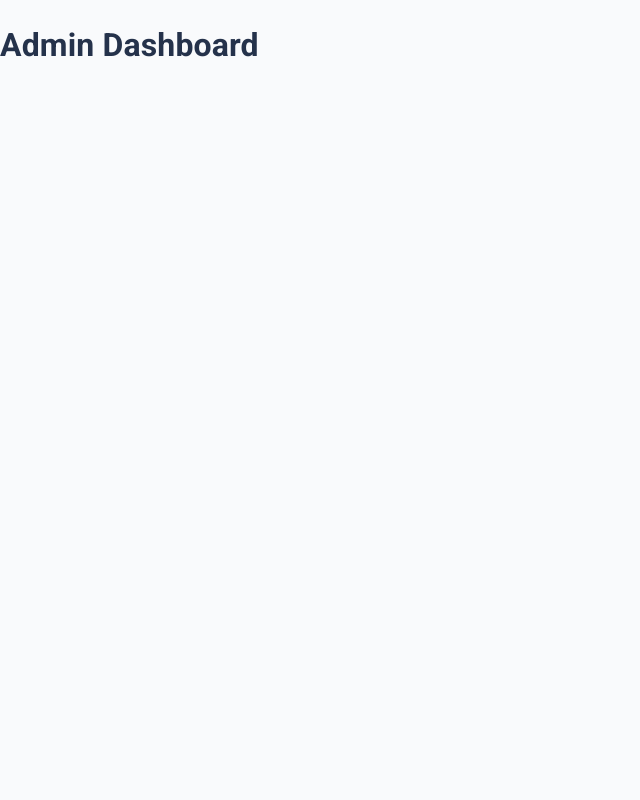
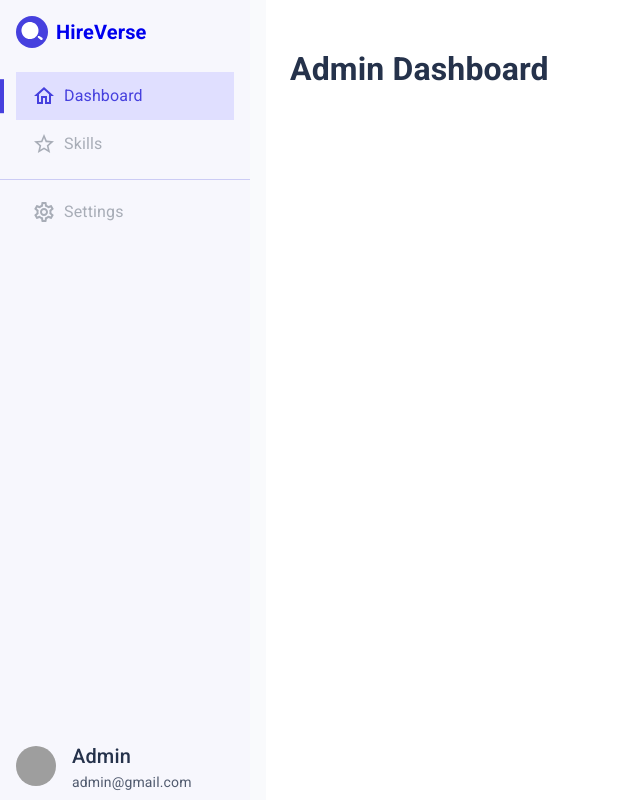
Before and after one commit to HireVerse-ORG/web, a React (Vite) app in the folder hireverse/: page /admin in a window 1280 px wide. Shown: the whole page, without its empty margins (0-640 px from the left). Built offline with nearby package versions, Linux system fonts and the light colour scheme; sample sign-in values are in the browser's storage; grey boxes are pictures that could not be loaded.

Commit message:
feat: dashboard layout and sidebar

```diff
--- /dev/null
+++ b/hireverse/src/core/components/AccountInfo.tsx
@@ -0,0 +1,19 @@
+import { Box, Typography, Avatar } from "@mui/material";
+
+interface AccountInfoProps {
+    name: string;
+    email: string;
+    profilePicture: string;
+}
+
+const AccountInfo = ({ name, email, profilePicture }: AccountInfoProps) => (
+    <Box display="flex" alignItems="center">
+        <Avatar src={profilePicture} alt={name} />
+        <Box ml={2}>
+            <Typography variant="h6">{name}</Typography>
+            <Typography variant="body2" color="text.secondary">{email}</Typography>
+        </Box>
+    </Box>
+);
+
+export default AccountInfo;
--- /dev/null
+++ b/hireverse/src/core/components/MenuItem.tsx
@@ -0,0 +1,60 @@
+import { ListItem, ListItemButton, ListItemText } from "@mui/material";
+import { Link, useLocation } from "react-router-dom";
+
+export type MenuItemProps = {
+    name: string;
+    icon: React.ReactNode;
+    path: string;
+};
+
+const MenuItem = ({ name, icon, path }: MenuItemProps) => {
+    const location = useLocation();
+    const isActive = location.pathname === path;
+
+    return (
+        <ListItem
+            component={Link}
+            to={path}
+            sx={{
+                paddingBlock: 0,
+                position: "relative",
+                "&:before": {
+                    content: '""',
+                    width: 4,
+                    height: "70%",
+                    backgroundColor: isActive ? "primary.main" : "transparent",
+                    position: "absolute",
+                    top: "50%",
+                    left: 0,
+                    transform: "translateY(-50%)",
+                    transition: "background-color 0.3s",
+                },
+                "&:hover:before": {
+                    backgroundColor: "primary.main",
+                },
+            }}
+        >
+            <ListItemButton
+                sx={{
+                    color: isActive ? "primary.main" : "text.disabled",
+                    backgroundColor: isActive ? "secondary.light" : "transparent",
+                    transition: "background-color 0.3s",
+                    "&:hover": {
+                        backgroundColor: "secondary.light",
+                        color: "primary.main",
+                    },
+                }}
+            >
+                {icon}
+                <ListItemText
+                    primary={name}
+                    sx={{
+                        marginLeft: 1,
+                    }}
+                />
+            </ListItemButton>
+        </ListItem>
+    );
+};
+
+export default MenuItem;
--- /dev/null
+++ b/hireverse/src/core/components/ScrollableContainer.tsx
@@ -0,0 +1,21 @@
+import { styled, Box, BoxProps } from "@mui/material";
+
+const ScrollableContainer = styled(Box)<BoxProps>({
+    "&::-webkit-scrollbar": {
+        width: "6px",
+    },
+    "&::-webkit-scrollbar-track": {
+        background: "transparent",
+    },
+    "&::-webkit-scrollbar-thumb": {
+        background: "#E0DFFF",
+        borderRadius: "8px",
+        backgroundClip: "padding-box",
+    },
+    "&::-webkit-scrollbar-thumb:hover": {
+        background: "#8A89D0",
+    },
+});
+
+
+export default ScrollableContainer;
--- /dev/null
+++ b/hireverse/src/core/components/Sidebar.tsx
@@ -0,0 +1,66 @@
+import { Box, List, Divider } from "@mui/material";
+import MenuItem from "./MenuItem";
+import AccountInfo from "./AccountInfo";
+import { SidebarSection } from "@core/types/sidebar.interface";
+import Logo from "./Logo";
+import ScrollableContainer from "./ScrollableContainer";
+
+interface SidebarProps {
+    accountInfo: {
+        name: string;
+        email: string;
+        profilePicture: string;
+    };
+    sections: SidebarSection[];
+}
+
+const Sidebar = ({ accountInfo, sections }: SidebarProps) => {
+    return (
+        <Box
+            minWidth={250}
+            height="100vh"
+            bgcolor="#f7f7fd"
+            display="flex"
+            flexDirection="column"
+        >
+            {/* Logo Section*/}
+            <Box p={2} flexShrink={0}>
+                <Logo />
+            </Box>
+
+            {/* Sections */}
+            <ScrollableContainer flexGrow={1} overflow={"auto"}>
+                {sections.map((section, index) => (
+                    <Box key={index}>
+                        <List>
+                            {section.items.map((item, idx) => (
+                                <MenuItem key={idx} {...item} />
+                            ))}
+                        </List>
+                        {section.divider && <Divider sx={{
+                            height: '4px',
+                            borderColor: 'secondary.main'
+                        }}/>}
+                    </Box>
+                ))}
+            </ScrollableContainer>
+
+            {/* Account Info Section */}
+            <Box
+                paddingBlock={1}
+                paddingInline={2}
+                flexShrink={0}
+                bgcolor="inherit"
+                borderColor="divider"
+            >
+                <AccountInfo
+                    name={accountInfo.name}
+                    email={accountInfo.email}
+                    profilePicture={accountInfo.profilePicture}
+                />
+            </Box>
+        </Box>
+    );
+};
+
+export default Sidebar;
--- /dev/null
+++ b/hireverse/src/core/components/layouts/DashboardLayout.tsx
@@ -0,0 +1,32 @@
+import { Box, Container } from "@mui/material";
+import { Outlet } from "react-router-dom";
+
+type DashboardLayoutProps = {
+    Sidebar: React.ReactNode;
+}
+
+const DashboardLayout = ({Sidebar}: DashboardLayoutProps) => {
+    return (
+        <Box display="flex">
+            {/* Sidebar */}
+            {Sidebar}
+
+
+            {/* Main Content Area */}
+            <Container
+                component="main"
+                sx={{
+                    backgroundColor: "white",
+                    flexGrow: 1,
+                    padding: 3,
+                    marginLeft: 2,
+                    minHeight: "100vh",
+                }}
+            >
+                <Outlet />
+            </Container>
+        </Box>
+    );
+};
+
+export default DashboardLayout;
--- /dev/null
+++ b/hireverse/src/features/admin/pages/SkillsPage.tsx
@@ -0,0 +1,9 @@
+const SkillsPage = () => {
+    return (
+        <div>
+            <h1>Skills Page</h1>
+        </div>
+    );
+}
+
+export default SkillsPage;
--- a/hireverse/src/features/admin/routes.tsx
+++ b/hireverse/src/features/admin/routes.tsx
@@ -1,12 +1,43 @@
-import { Route, Routes } from "react-router-dom";
+import { Navigate, Route, Routes } from "react-router-dom";
 import AdminDashboard from "./pages/AdminDashboard";
+import DashboardLayout from "@core/components/layouts/DashboardLayout";
+import Sidebar from "@core/components/Sidebar";
+import { SidebarSection } from "@core/types/sidebar.interface";
+import { HomeOutlined, SettingsOutlined, StarBorderOutlined } from "@mui/icons-material";
+import SkillsPage from "./pages/SkillsPage";
+
+const sections: SidebarSection[] = [
+  {
+    items: [
+      { name: "Dashboard", icon: <HomeOutlined />, path: "/admin" },
+      { name: "Skills", icon: <StarBorderOutlined />, path: "/admin/skills" },
+    ],
+    divider: true
+  },
+  {
+    name: "Settings",
+    items: [
+      { name: "Settings", icon: <SettingsOutlined />, path: "/admin/settings" }
+    ]
+  }
+]
 
 const AdminRoutes = () => {
-    return (
-        <Routes>
-          <Route path="/" element={<AdminDashboard />} />
-        </Routes>
-      );
+  const accountInfo = {
+    name: "Admin",
+    email: "admin@gmail.com",
+    profilePicture: "example.png"
+  }
+
+  return (
+    <Routes>
+      <Route element={<DashboardLayout Sidebar={<Sidebar accountInfo={accountInfo} sections={sections}/>} />}>
+        <Route path="/" element={<AdminDashboard />} />
+        <Route path="/skills" element={<SkillsPage />} />
+        <Route path="*" element={<Navigate to={'/admin'} />} />
+      </Route>
+    </Routes>
+  );
 }
 
 export default AdminRoutes;
```
Also changed, not shown: hireverse/src/core/types/sidebar.interface.ts (added, +7 -0 lines).
